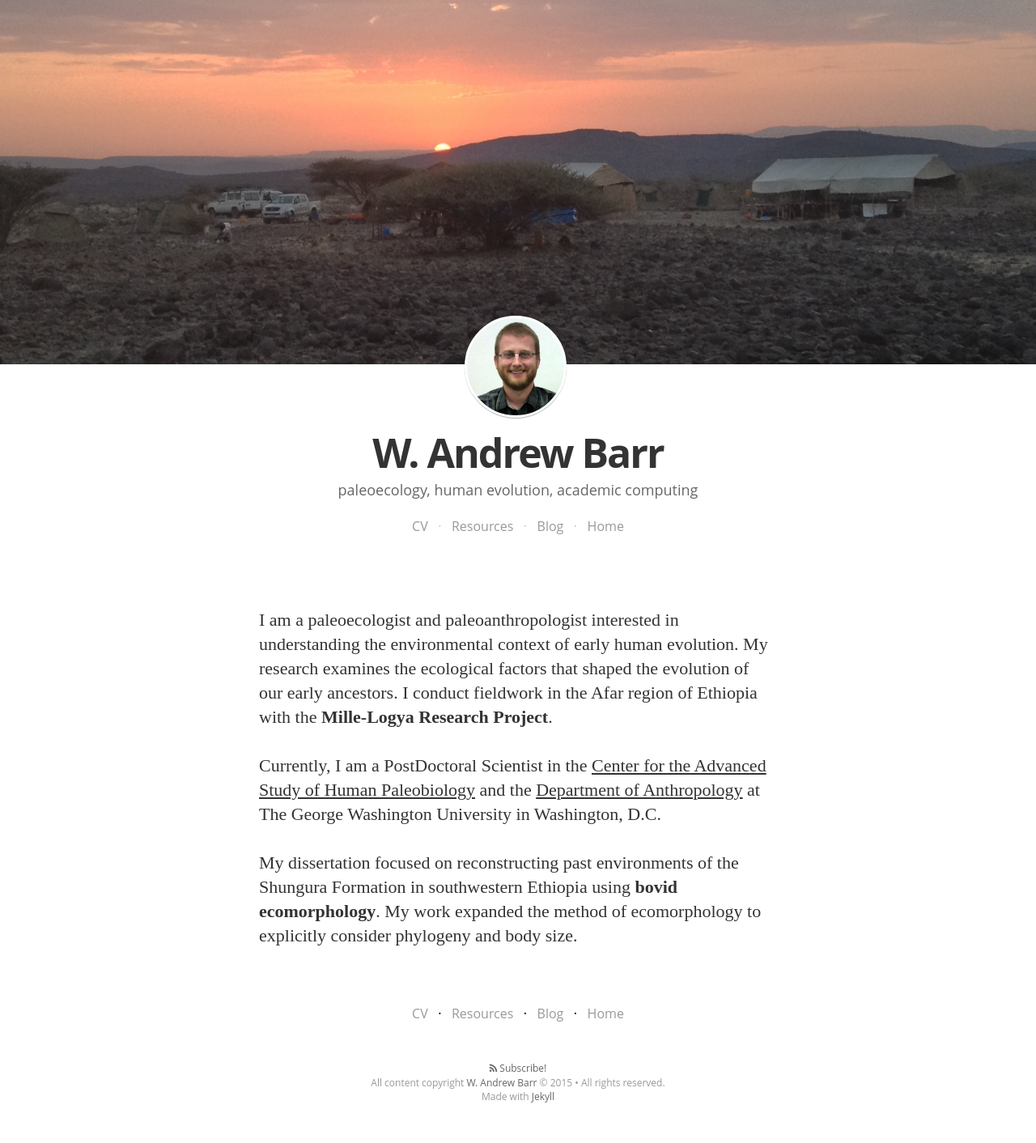
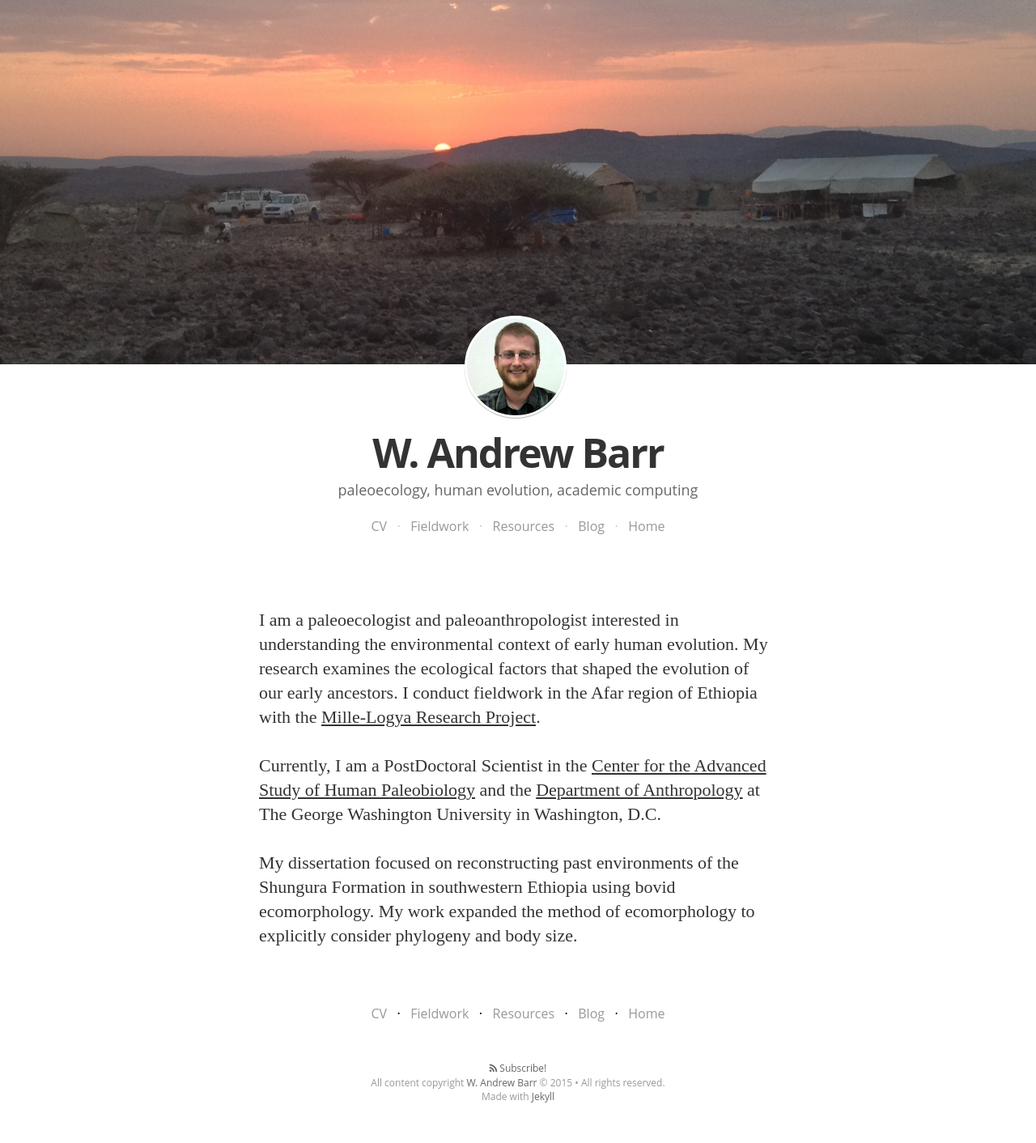
Before and after one commit to wabarr/personal, a Jekyll site: the page built from index.html, in a window 1280 px wide. Shown: the whole page at 81% size. Built offline with Jekyll 4.4.1, drawn with Linux system fonts in a browser that asks for light colours; nearby versions of some CDN libraries; some web fonts are replaced; Markdown is read by kramdown in place of the engine named in the settings.

Commit message:
add fieldwork page

```diff
--- a/_includes/aboutme.html
+++ b/_includes/aboutme.html
@@ -1,9 +1,9 @@
 <p>
-I am a paleoecologist and paleoanthropologist interested in understanding the environmental context of early human evolution. My research examines the ecological factors that shaped the evolution of our early ancestors. I conduct fieldwork in the Afar region of Ethiopia with the <strong>Mille-Logya Research Project</strong>.
+I am a paleoecologist and paleoanthropologist interested in understanding the environmental context of early human evolution. My research examines the ecological factors that shaped the evolution of our early ancestors. I conduct fieldwork in the Afar region of Ethiopia with the <a href="/fieldwork/">Mille-Logya Research Project</a>.
 </p>
 
 <p>Currently, I am a PostDoctoral Scientist in the <a href="http://cashp.columbian.gwu.edu/">Center for the Advanced Study of Human Paleobiology</a> and the <a href="http://anthropology.columbian.gwu.edu/">Department of Anthropology</a> at The George Washington University in Washington, D.C.</p>
 
 <p>
-My dissertation focused on reconstructing past environments of the Shungura Formation in southwestern Ethiopia using <strong>bovid ecomorphology</strong>. My work expanded the method of ecomorphology to explicitly consider phylogeny and body size.
+My dissertation focused on reconstructing past environments of the Shungura Formation in southwestern Ethiopia using bovid ecomorphology. My work expanded the method of ecomorphology to explicitly consider phylogeny and body size.
 </p>
--- a/_includes/social_and_pagelinks.html
+++ b/_includes/social_and_pagelinks.html
@@ -12,7 +12,9 @@
 
 	  <a href="{{site.baseurl}}/CV/">CV</a>
 	  &nbsp;&nbsp;·&nbsp;&nbsp;
-      <a href="{{site.baseurl}}/resources/">Resources</a>
+    <a href="{{site.baseurl}}/fieldwork/">Fieldwork</a>
+  &nbsp;&nbsp;·&nbsp;&nbsp;
+    <a href="{{site.baseurl}}/resources/">Resources</a>
 	  &nbsp;&nbsp;·&nbsp;&nbsp;
 	  <a href="{{site.baseurl}}/ancienteco/">Blog</a>
 	  &nbsp;&nbsp;·&nbsp;&nbsp;
```
Also changed, not shown: fieldwork.md (added, +13 -0 lines).
